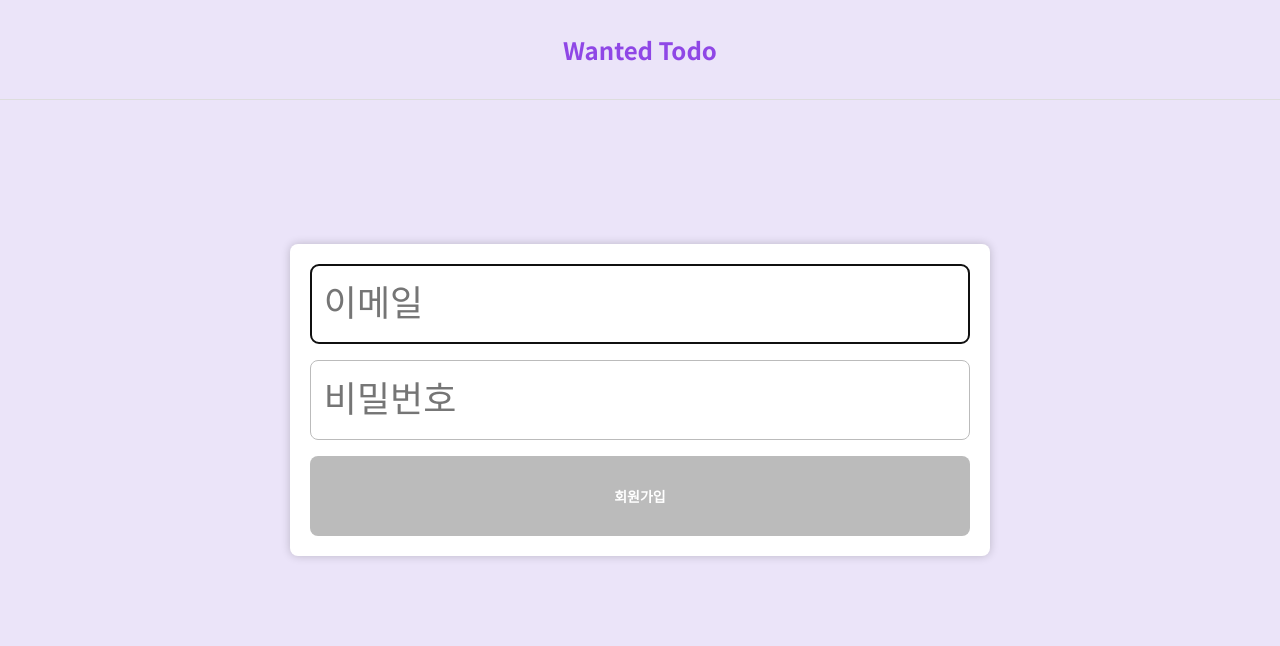
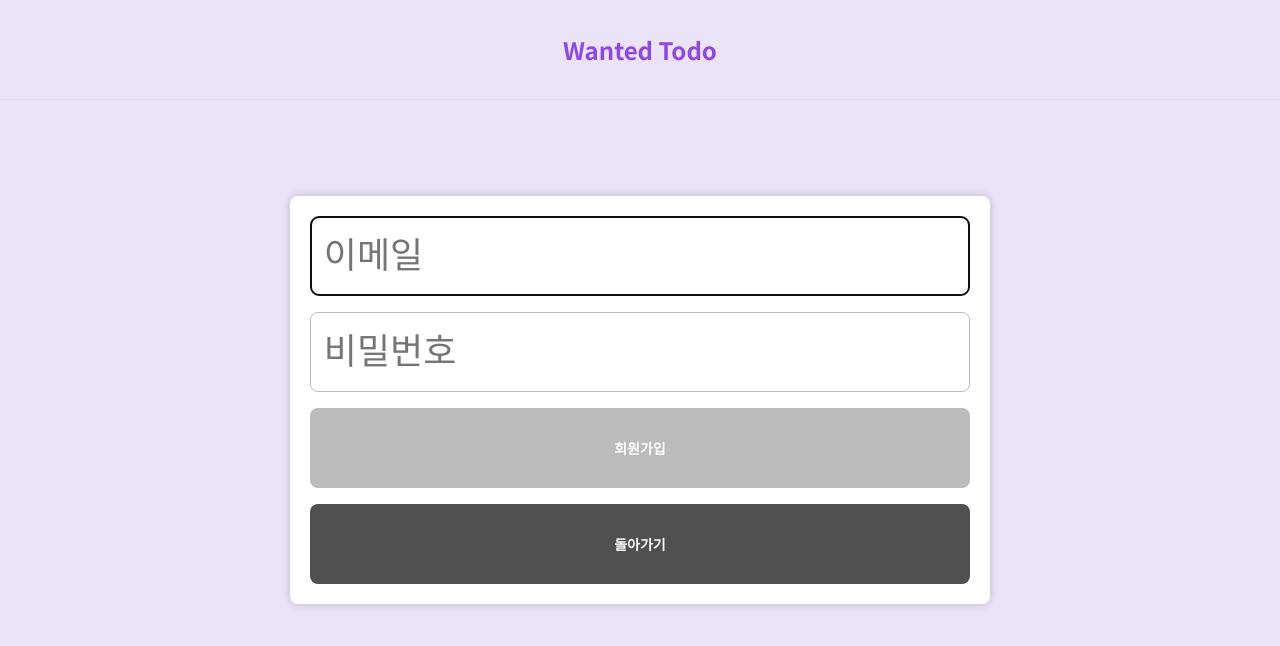
Before and after one commit to wanted-pre-onboarding-fe-team-4/week1-todo-app, a React (Create React App) app: page /signup in a window 1280 px wide. Shown: the top 646 px of the page. Built offline with nearby package versions, Linux system fonts and the light colour scheme.

Commit message:
feat(SignUp Page) : 로그인 페이지 돌아가는 버튼 구현 (#55)

```diff
--- a/src/pages/SignUp/index.tsx
+++ b/src/pages/SignUp/index.tsx
@@ -3,6 +3,7 @@ import { useSignUpApi } from 'api/signUpApi'
 import { CommonButton } from 'components/commons/buttons/CommonButton'
 import { useLoggedIn } from 'hooks/useLoggedIn'
 import { SignUpInput, Wrapper } from './style'
+import { useNavigate } from 'react-router-dom'
 
 type OnChangeHandler = ComponentProps<'input'>['onChange']
 type OnKeyDownHandler = ComponentProps<'input'>['onKeyDown']
@@ -10,6 +11,8 @@ type OnClickHandler = ComponentProps<'button'>['onClick']
 
 export const SignUpPage = () => {
   useLoggedIn()
+
+  const navigate = useNavigate()
 
   const signupApi = useSignUpApi()
 
@@ -45,6 +48,10 @@ export const SignUpPage = () => {
     }
   }
 
+  const clickHandler: OnClickHandler = () => {
+    navigate('/signin')
+  }
+
   return (
     <Wrapper>
       <SignUpInput
@@ -70,6 +77,12 @@ export const SignUpPage = () => {
         disabled={!submitAvailable}
         height={80}
       />
+      <CommonButton
+        text='돌아가기'
+        onClick={clickHandler}
+        disabled={false}
+        height={80}
+      />
     </Wrapper>
   )
 }
```
